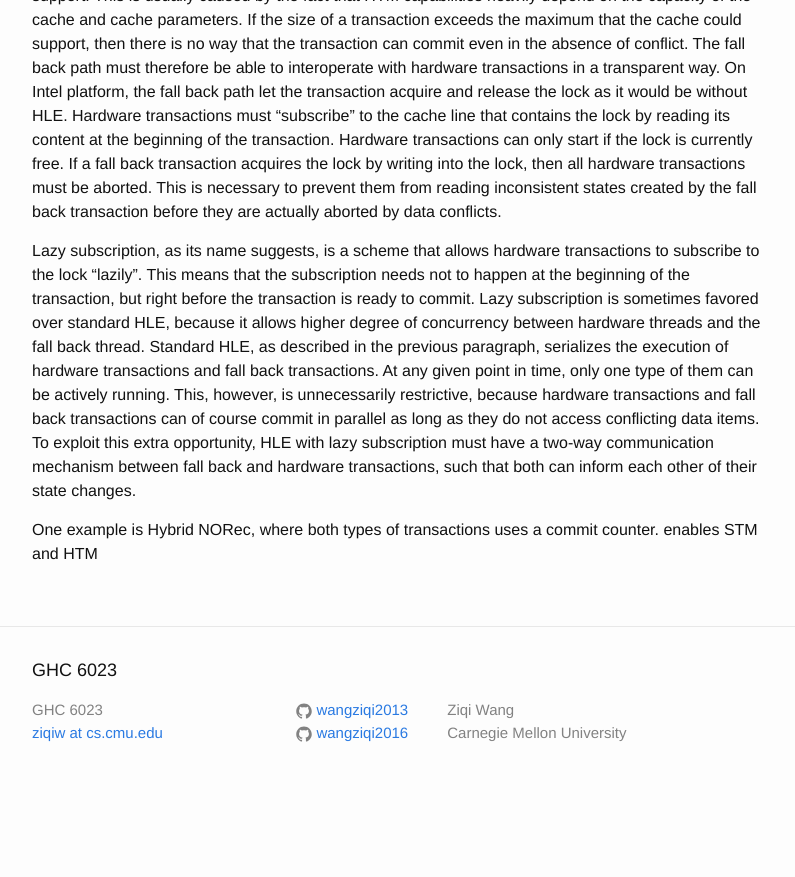
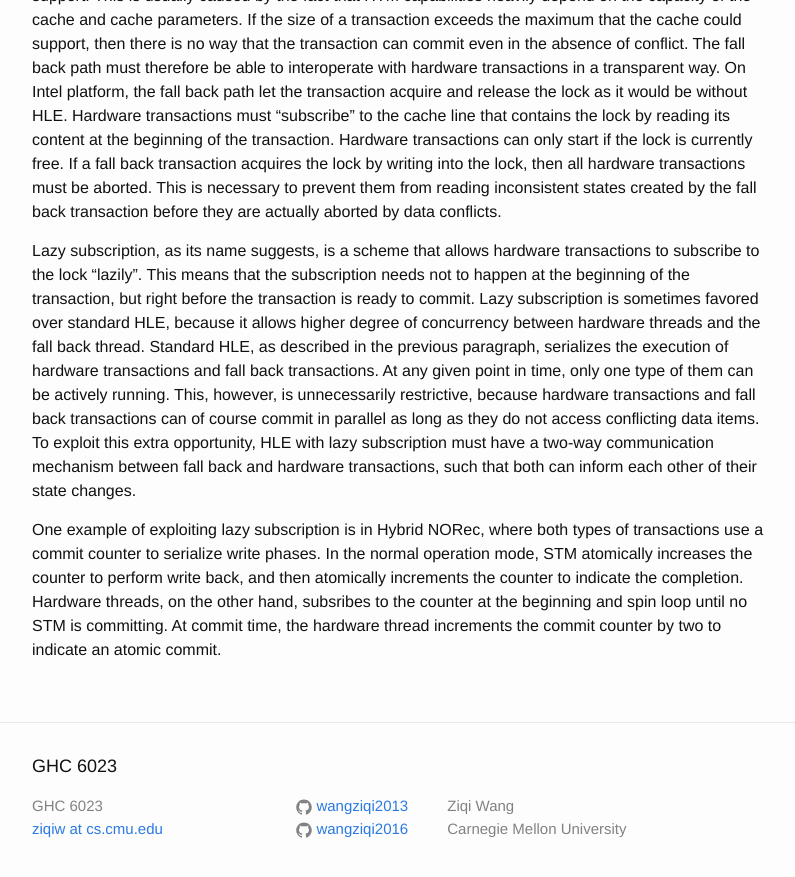
Before and after one commit to wangziqi2013/wangziqi2013.github.io, a Jekyll site: the page built from _posts/2018-05-29-Hardware-Ext-to-Make-Lazy-Sub-Safe.markdown, in a window 1280 px wide and 900 px high, scrolled down 613 px. Shown: the top 877 px of the window, without its empty margins (238-1033 px from the left). Built offline with Jekyll 4.4.1, drawn with Linux system fonts in a browser that asks for light colours; before the commit the page ends 1417 px from its top, so only the background shows below that.

Commit message:
Working on HybridNORec

```diff
--- a/_posts/2018-05-29-Hardware-Ext-to-Make-Lazy-Sub-Safe.markdown
+++ b/_posts/2018-05-29-Hardware-Ext-to-Make-Lazy-Sub-Safe.markdown
@@ -40,5 +40,8 @@ and fall back transactions can of course commit in parallel as long as they do n
 this extra opportunity, HLE with lazy subscription must have a two-way communication mechanism between fall back and
 hardware transactions, such that both can inform each other of their state changes.
 
-One example is Hybrid NORec,
-where both types of transactions uses a commit counter. enables  STM and HTM
+One example of exploiting lazy subscription is in Hybrid NORec, where both types of transactions use a commit counter
+to serialize write phases. In the normal operation mode, STM atomically increases the counter to perform write back,
+and then atomically increments the counter to indicate the completion. Hardware threads, on the other hand, subsribes
+to the counter at the beginning and spin loop until no STM is committing. At commit time, the hardware thread increments
+the commit counter by two to indicate an atomic commit.
```
